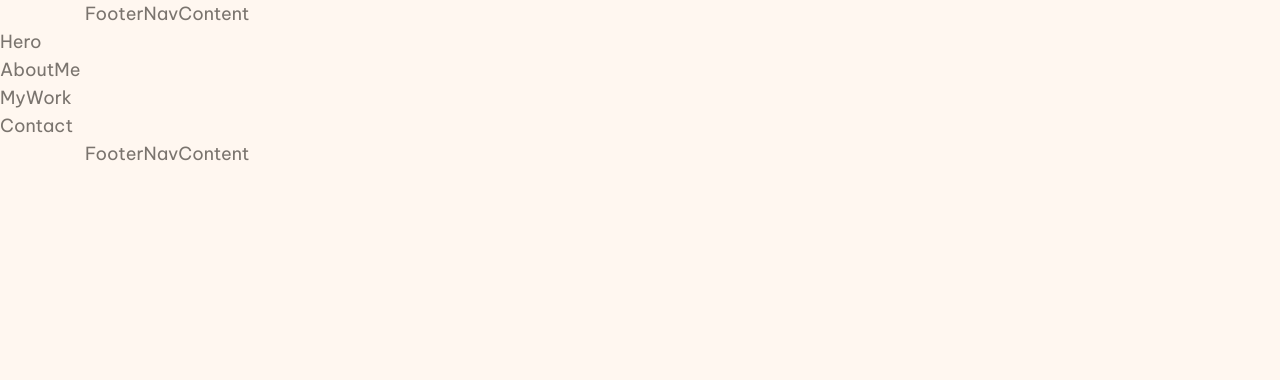
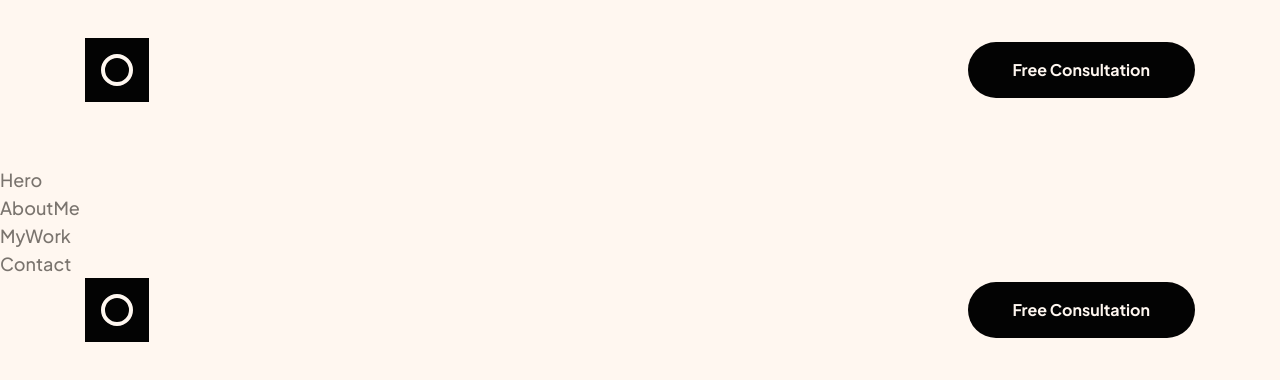
Before and after one commit to tsertic/happy_sp_design_portfolio, a Next.js app: page / in a window 1280 px wide. Shown: the top 380 px of the page. Built offline with nearby package versions, Linux system fonts and the light colour scheme.

Commit message:
added font family, navigation,footer

```diff
--- a/src/app/layout.tsx
+++ b/src/app/layout.tsx
@@ -1,12 +1,12 @@
 import "./globals.css";
 import type { Metadata } from "next";
-import { Be_Vietnam_Pro } from "next/font/google";
+import { Plus_Jakarta_Sans } from "next/font/google";
 import { Navigation } from "@/components/layout/Navigation/Navigation";
 import { Footer } from "@/components/layout/Footer/Footer";
 
-const beVietnamPro = Be_Vietnam_Pro({
+const plusJakartaSans = Plus_Jakarta_Sans({
   subsets: ["latin"],
-  weight: ["400", "700", "800"],
+  weight: ["500", "700"],
 });
 export const metadata: Metadata = {
   title: "Happy design portfolio",
@@ -22,7 +22,7 @@ export default function RootLayout({
   return (
     <html lang="en">
       <body
-        className={`${beVietnamPro.className} text-base-content text-bodyS md:text-bodyM bg-base-100 `}
+        className={`${plusJakartaSans.className} text-base-content text-bodyS md:text-bodyM bg-base-100 `}
       >
         <Navigation />
         {children}
--- a/src/components/UI/Button.tsx
+++ b/src/components/UI/Button.tsx
@@ -12,11 +12,17 @@ export const Button: React.FC<IButton> = ({
   ariaLabel,
   colorSchema,
 }) => {
+  let styleColorSchema = "";
+  if (colorSchema === "primary")
+    styleColorSchema = "bg-primary hover:bg-primary-focus text-primary-content";
+  if (colorSchema === "secondary")
+    styleColorSchema =
+      "bg-secondary hover:bg-secondary-focus text-secondary-content";
   return (
     <Link
       href={href}
       aria-label={ariaLabel}
-      className={`bg-${colorSchema} hover:bg-${colorSchema}-focus text-${colorSchema}-content   rounded-[28px]`}
+      className={`${styleColorSchema} rounded-[28px] py-[8px] px-[28px] md:py-[14px] md:px-[45px] text-button capitalize`}
     >
       {children}
     </Link>
--- /dev/null
+++ b/src/components/UI/Logo.tsx
@@ -0,0 +1,17 @@
+import Image from "next/image";
+import Link from "next/link";
+import React from "react";
+
+export const Logo = () => {
+  return (
+    <Link href="/" aria-label="Logo , link to homepage">
+      <Image
+        src="/images/logo.svg"
+        width={64}
+        height={64}
+        className="max-md:w-[48px] max-md:h-[48px] "
+        alt="logo"
+      />
+    </Link>
+  );
+};
--- a/src/components/layout/Footer/Footer.tsx
+++ b/src/components/layout/Footer/Footer.tsx
@@ -3,7 +3,7 @@ import React from "react";
 
 export const Footer = () => {
   return (
-    <footer>
+    <footer className="mb-[32px] md:mb-[60px]">
       <FooterNavContent />
     </footer>
   );
--- a/src/components/layout/Navigation/Navigation.tsx
+++ b/src/components/layout/Navigation/Navigation.tsx
@@ -3,7 +3,7 @@ import React from "react";
 
 export const Navigation = () => {
   return (
-    <header>
+    <header className="pt-[18px] md:pt-[38px] mb-[32px] md:mb-[64px]">
       <FooterNavContent />
     </header>
   );
--- a/src/components/pageSections/FooterNav/FooterNavContent.tsx
+++ b/src/components/pageSections/FooterNav/FooterNavContent.tsx
@@ -1,9 +1,18 @@
+import { Button } from "@/components/UI/Button";
+import { Logo } from "@/components/UI/Logo";
 import React from "react";
 
 export const FooterNavContent = () => {
   return (
     <div className="container-wide flex justify-between items-center">
-      FooterNavContent
+      <Logo />
+      <Button
+        colorSchema="primary"
+        href="mailto:happytest1323@gmail.com"
+        ariaLabel="mail link for free consultation"
+      >
+        free consultation
+      </Button>
     </div>
   );
 };
```
